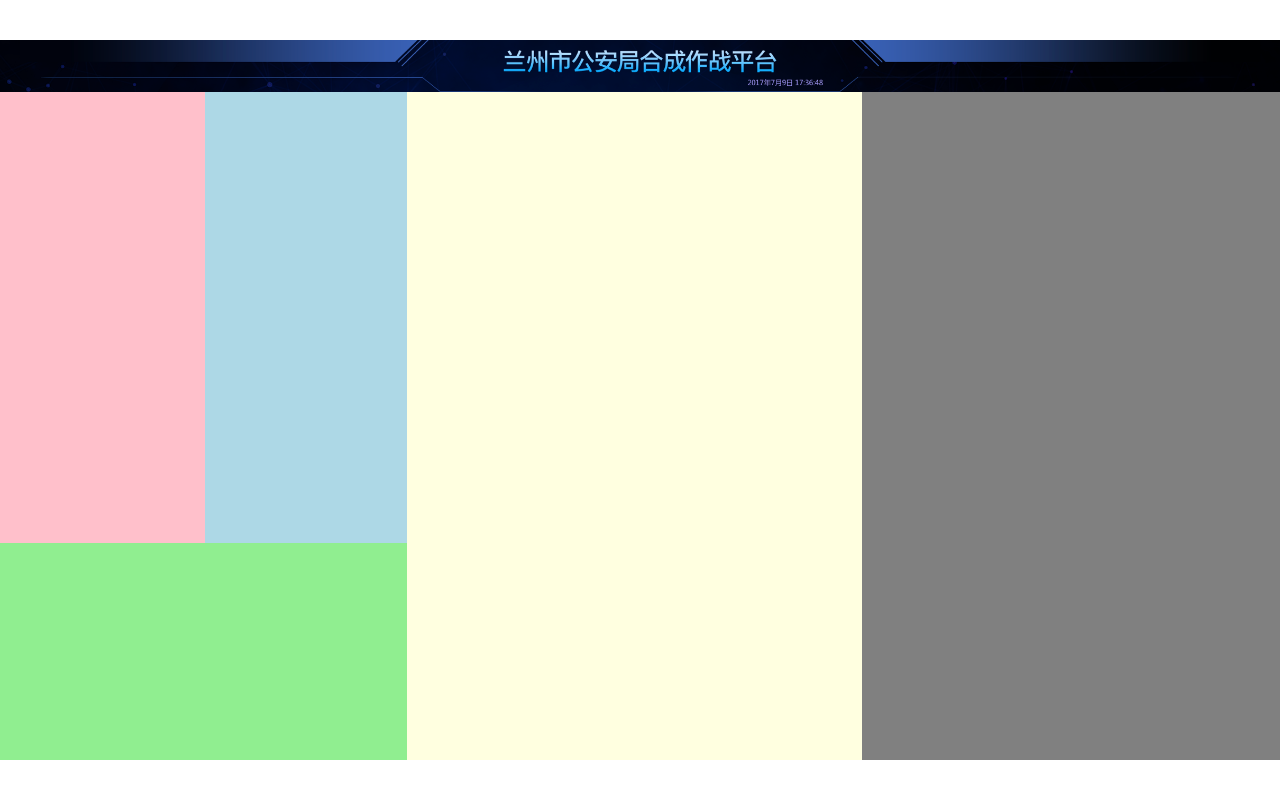
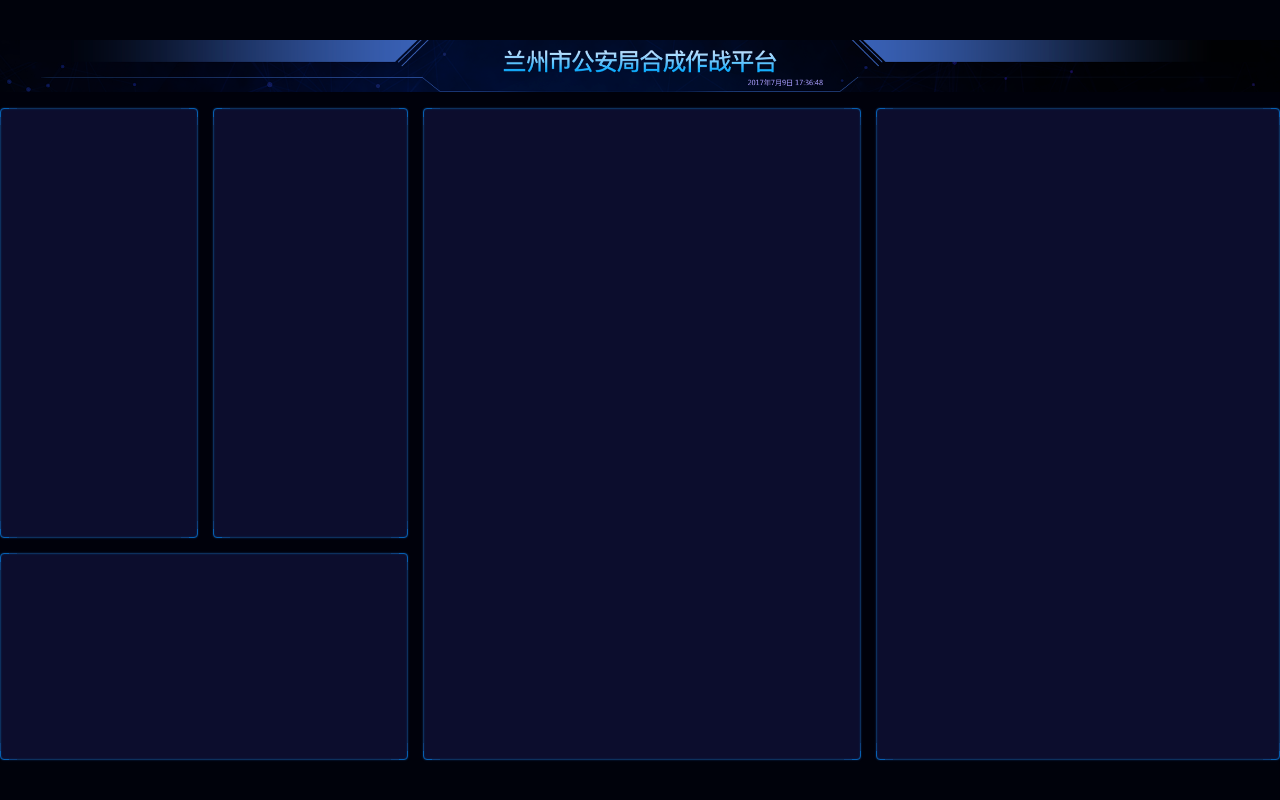
Before and after one commit to KoraSun/visualScreen, a React (Vite) app: page /#/ in a window 1280 px wide. Built offline with nearby package versions, Linux system fonts and the light colour scheme.

Commit message:
set background structure

```diff
--- a/src/pages/home.scss
+++ b/src/pages/home.scss
@@ -4,40 +4,70 @@
     flex: 1;
     display: flex;
     flex-direction: column;
-    header{
+    background: #00010b;
+    > header{
         height:px(99);
         background-size: cover;//把整个div给盖住
     }
-    main{
+    > main{
         flex: 1;
        display: grid;
+       padding-top: px(30);
        grid-template-areas:
        "box1 box2 box4 box5"
        "box3 box3 box4 box5"
        ;
        grid-template-rows: 755fr 363fr;
        grid-template-columns: 366fr 361fr 811fr 747fr;
+       grid-column-gap: px(28);
+       grid-row-gap: px(28);
+       > section{
+           border: 1px solid #065fb1 ;
+           border-radius: 4px;
+           position: relative;
+           box-shadow: 0 0 2px 0 #0d305d,inset 0 0 2px 0 #0d305d;
+           background: #0c0d2d;
+           &::before{
+               content:'';
+               position: absolute;
+               left: 0;
+               right: 0;
+               top: 0;
+               bottom: 0;
+               border-radius: 4px;
+               box-shadow:
+                 17px 0 0 -16px #0d305d,
+                 -17px 0 0 -16px #0d305d,
+                 0 17px 0 -16px #0d305d,
+                 0 -17px 0 -16px #0d305d,
+                 9px 0 0 -8px #0e407d,
+                 -9px 0 0 -8px #0e407d,
+                 0 9px 0 -8px #0e407d,
+                 0 -9px 0 -8px #0e407d,
+                ;
 
+           }
+        }
 
        > .section1{
            grid-area: box1;
-           background: pink;
+
        }
        > .section2{
            grid-area: box2;
-           background: lightblue;
+
        }
        > .section3{
            grid-area:box3;
-           background:lightgreen;
+
        }
        > .section4{
            grid-area: box4;
-           background: lightyellow;
+
        }
        > .section5{
            grid-area: box5;
-           background:grey;
+
        }
 
     }
--- a/src/shared/style.scss
+++ b/src/shared/style.scss
@@ -18,10 +18,10 @@
 body {
   font-family: $font-hei;
   font-size: 16px;
+  background: #00020b;
 }
 #root{
   margin: 0 auto;
-  background-color: #cfe8fb;
   display: flex;
   flex-direction: column;
 
```
